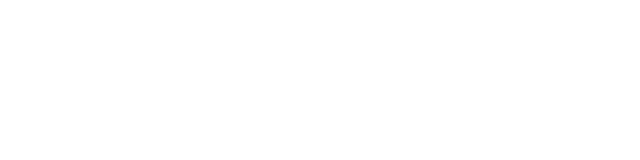
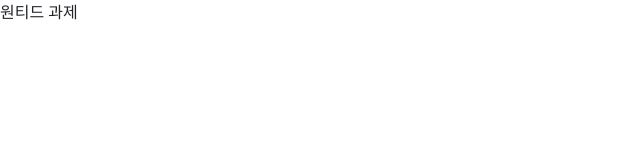
Before and after one commit to beomjin97/wanted-pre-onboarding-frontend, a React (Create React App) app: page / in a window 1280 px wide. Before the commit this address had no page. Shown: the top 160 px of the page, without its empty margins (0-640 px from the left). Built offline with nearby package versions, Linux system fonts and the light colour scheme.

Commit message:
add index path

```diff
--- a/src/App.tsx
+++ b/src/App.tsx
@@ -3,11 +3,13 @@
 import Signin from "./pages/Signin";
 import Signup from "./pages/Signup";
 import TodoPage from "./pages/Todo";
+import Home from "./pages/Home";
 
 function App() {
   return (
     <BrowserRouter>
       <Routes>
+        <Route index element={<Home />} />
         <Route path="/signup" element={<Signup />} />
         <Route path="/signin" element={<Signin />} />
         <Route path="/todo" element={<TodoPage />} />
--- /dev/null
+++ b/src/pages/Home.tsx
@@ -0,0 +1,7 @@
+import React from "react";
+
+const Home = () => {
+  return <div>원티드 과제</div>;
+};
+
+export default Home;
```
